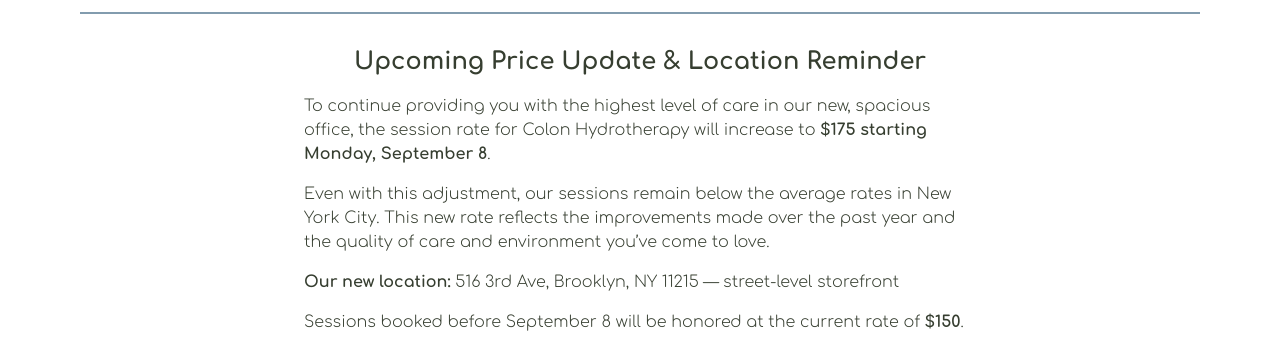
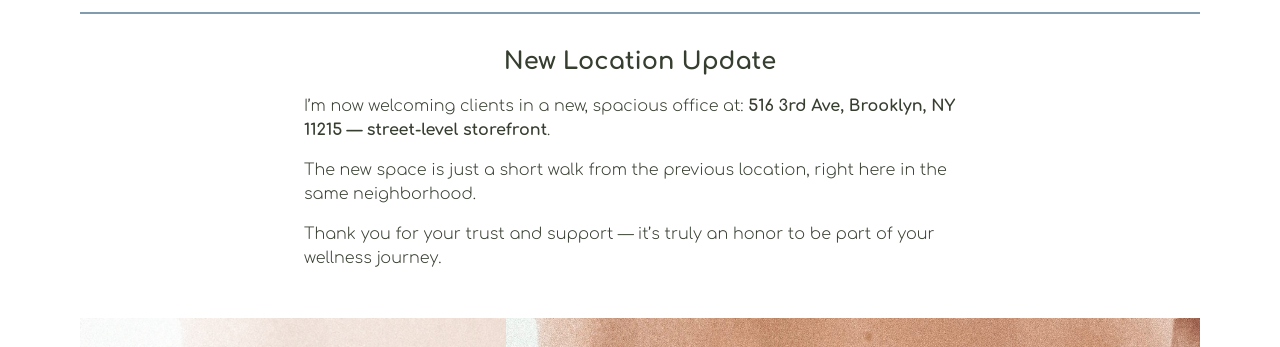
Before and after one commit to Maria108/park-slope-colonics, a Gatsby site: page / in a window 1280 px wide. Shown: the part 76-423 px from the top of the page. Built offline with nearby package versions, Linux system fonts and the light colour scheme; Gatsby itself is replaced by a stand-in of ours.

Commit message:
Update business address and colon hydrotherapy session price

```diff
--- a/src/components/TreatmentBenefitsSection.js
+++ b/src/components/TreatmentBenefitsSection.js
@@ -50,7 +50,6 @@ const TreatmentBenefitsSection = () => {
       <div className="grid grid-cols-1 lg:grid-cols-3 gap-12 text-center">
         {benefitsData.map((item, idx) => (
           <div key={idx} className="text-center">
-            {item.icon}
             <h3 className="text-xl font-semibold mb-4">{item.title}</h3>
             <ul className="list-none mx-auto inline-block text-left mt-2">
               {item.benefits.map((benefit, i) => (
--- a/src/pages/Contact.js
+++ b/src/pages/Contact.js
@@ -30,7 +30,8 @@ const Contact = () => {
                 <span className="text-right font-comfortaaBold">Hours:</span>
                 <span>
                   Mon-Tue 2:30PM - 8PM <br />
-                  Wed-Fri 8AM - 8PM
+                  Wed-Fri 8AM - 8PM <br />
+                  Sat-Sun 9AM - 3PM
                 </span>
               </div>
             </div>
--- a/src/pages/index.js
+++ b/src/pages/index.js
@@ -12,31 +12,19 @@ const HomePage = () => (
     <section className="px-4 sm:px-6 md:px-8 py-6 sm:py-8">
       <div className="max-w-2xl mx-auto">
         <h2 className="text-xl sm:text-2xl font-comfortaaBold text-center mb-4">
-          Upcoming Price Update & Location Reminder
+          New Location Update
         </h2>
 
         <p className="text-sm sm:text-base leading-relaxed mb-4">
-          To continue providing you with the highest level of care in our new, spacious office,
-          the session rate for Colon Hydrotherapy will increase to{" "}
-          <span className="font-comfortaaBold">$175 starting Monday, September 8</span>.
+          I’m now welcoming clients in a new, spacious office at:{' '}
+          <span className="font-comfortaaBold">516 3rd Ave, Brooklyn, NY 11215 — street-level storefront</span>.
         </p>
 
         <p className="text-sm sm:text-base leading-relaxed mb-4">
-          Even with this adjustment, our sessions remain below the average rates in New York City.
-          This new rate reflects the improvements made over the past year and the quality of care
-          and environment you’ve come to love.
+          The new space is just a short walk from the previous location, right here in the same neighborhood.
         </p>
 
         <p className="text-sm sm:text-base leading-relaxed mb-4">
-          <span className="font-comfortaaBold">Our new location:</span> 516 3rd Ave, Brooklyn, NY 11215 — street-level storefront
-        </p>
-
-        <p className="text-sm sm:text-base leading-relaxed mb-4">
-          Sessions booked before September 8 will be honored at the current rate of{" "}
-          <span className="font-comfortaaBold">$150</span>.
-        </p>
-
-        <p className="text-sm sm:text-base leading-relaxed">
           Thank you for your trust and support — it’s truly an honor to be part of your wellness journey.
         </p>
       </div>
@@ -64,7 +52,7 @@ const HomePage = () => (
           your best.
         </p>
         <p className="text-sm xl:text-base font-comfortaaBold mb-4 ml-4">
-          One Colonic Session (45-60 mins) - $150
+          One Colonic Session (45-60 mins) - $175
         </p>
         <a
           href="https://square.site/book/B5H65JGC5J9Y9/park-slope-colonics-brooklyn-ny"
```
